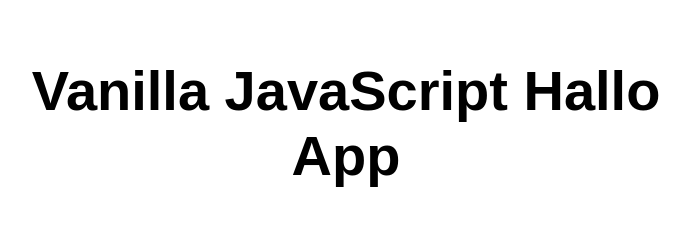
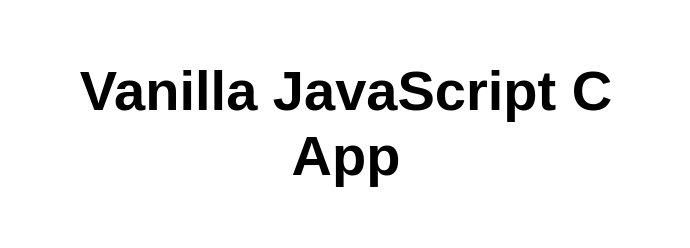
Before and after one commit to bthocl/my-first-static-web-app., a website: page src/index.html in a window 1280 px wide. Shown: the whole page, without its empty margins (294-984 px from the left). Drawn offline with Linux system fonts and the light colour scheme.

Commit message:
Update index.html

```diff
--- a/src/index.html
+++ b/src/index.html
@@ -10,7 +10,7 @@
 
 <body>
   <main>
-    <h1>Vanilla JavaScript Hallo App</h1>
+    <h1>Vanilla JavaScript C App</h1>
   </main>
 </body>
 
```
